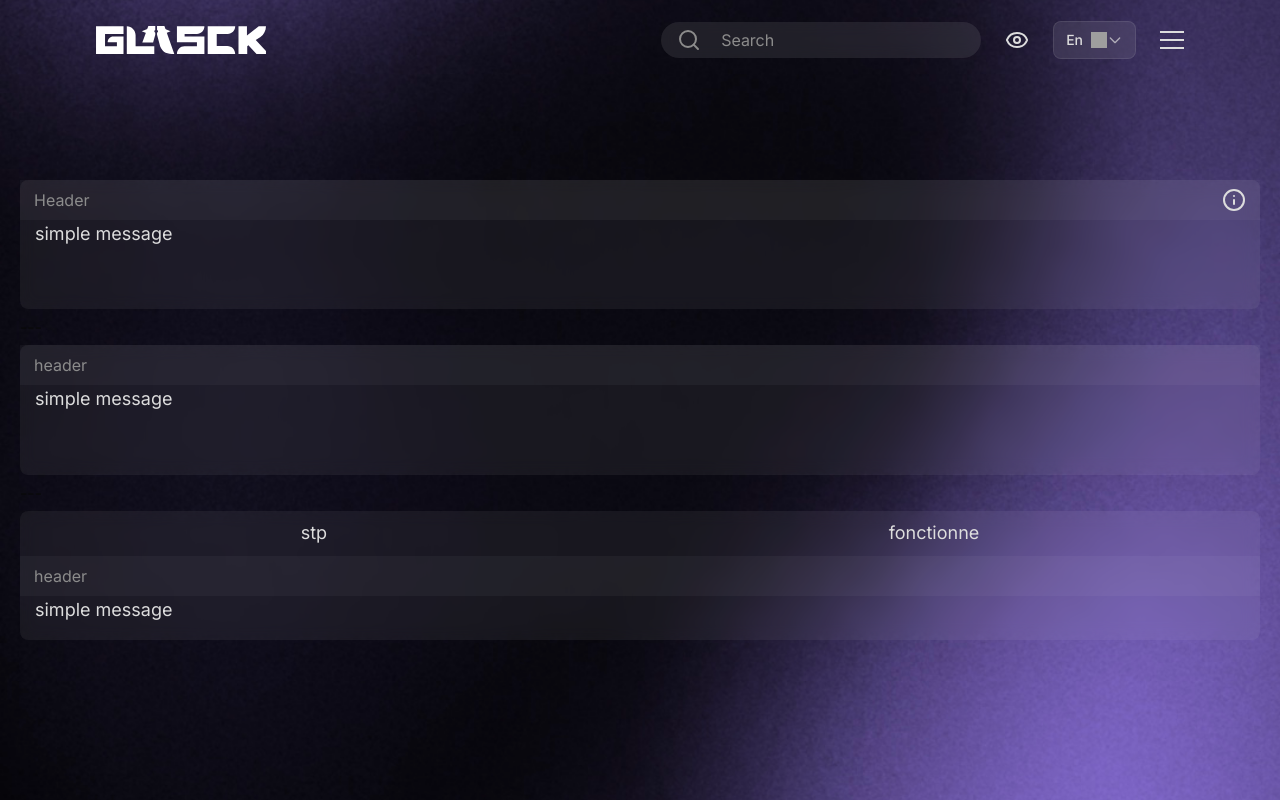
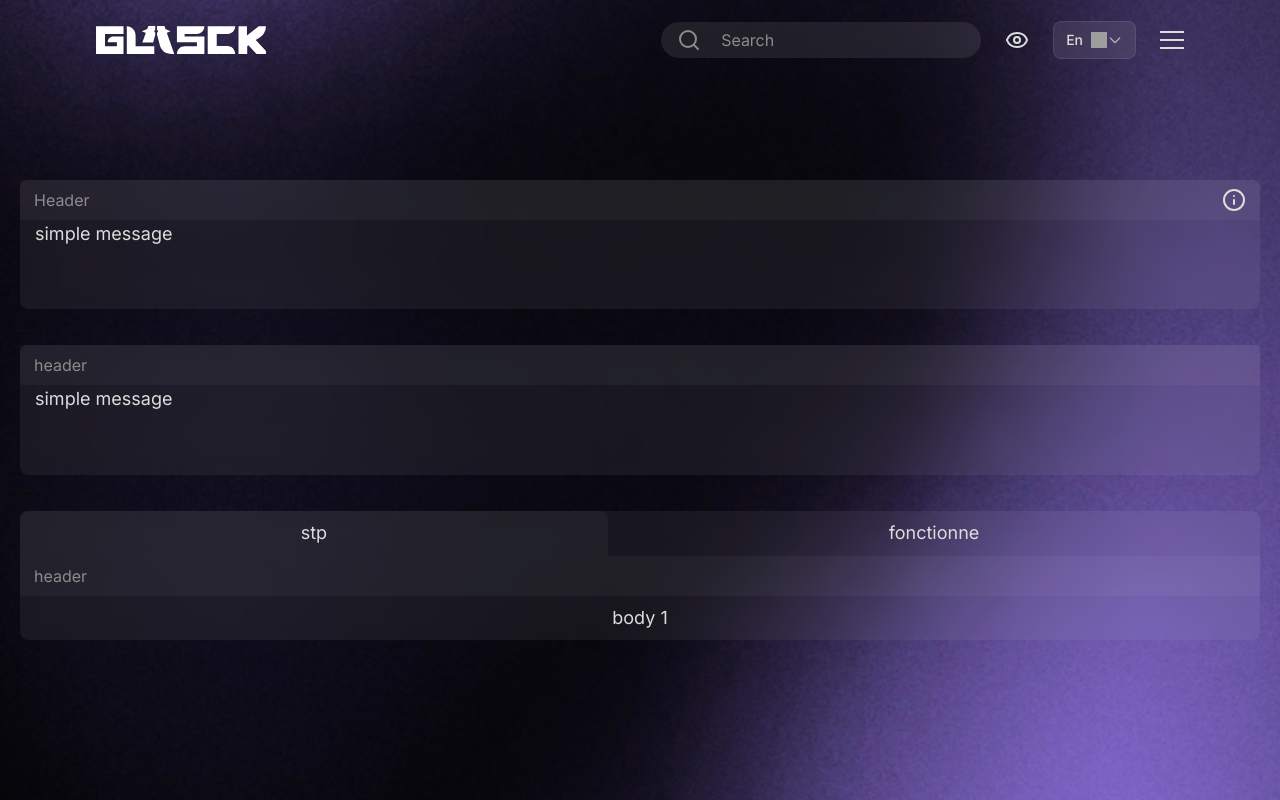
Before and after one commit to Glasck-int/LolWebsite, a Next.js app: page /en in a window 1280 px wide. Built offline with nearby package versions, Linux system fonts and the light colour scheme; grey boxes are pictures that could not be loaded.

Commit message:
add doulble header card no animation

```diff
--- a/package.json
+++ b/package.json
@@ -12,11 +12,13 @@
 		"@radix-ui/react-dropdown-menu": "^2.1.15",
 		"class-variance-authority": "^0.7.1",
 		"clsx": "^2.1.1",
+		"framer-motion": "^12.22.0",
 		"lucide-react": "^0.519.0",
 		"next": "15.3.3",
 		"next-intl": "^4.1.0",
 		"react": "^19.0.0",
 		"react-dom": "^19.0.0",
+		"recharts": "^3.0.2",
 		"shadcn": "^2.7.0",
 		"tailwind-merge": "^3.3.1"
 	},
--- a/src/app/[locale]/page.tsx
+++ b/src/app/[locale]/page.tsx
@@ -8,6 +8,7 @@ import {
     CardDoubleHeader,
     CardDoubleHeaderBot,
     CardDoubleHeaderTop,
+    CardBodyMultiple,
 } from '@/components/ui/card/Card'
 import { SubTitle } from '@/components/ui/text/SubTitle'
 
@@ -50,10 +51,14 @@ export default function Home() {
                         </CardDoubleHeader>
                     </CardHeader>
                     <CardBody>
-                        <p>simple message</p>
+                        <CardBodyMultiple>
+                            <div className="flex justify-center items-center h-full">
+                                <p>body 1</p>
+                            </div>
+                            <p>body 2</p>
+                        </CardBodyMultiple>
                     </CardBody>
                 </Card>
-
             </div>
             <Footer />
         </div>
--- a/src/components/ui/card/Card.tsx
+++ b/src/components/ui/card/Card.tsx
@@ -1,61 +1,30 @@
 'use client'
 
 import { Tooltip, ToolTipBody, ToolTipMessage } from '@/components/ui/Tooltip'
-import React, { useRef, useState, useEffect, ReactNode, useLayoutEffect } from 'react'
+import React, {
+    useRef,
+    useState,
+    useEffect,
+    ReactNode,
+    useLayoutEffect,
+    useContext,
+} from 'react'
+import { createContext } from 'react'
+
+interface CardTabProps {
+    onClick: () => void
+    isActive: boolean
+    children: ReactNode
+}
 
 interface CardProps {
     children: React.ReactNode
     className?: string
 }
 
-interface CardTabProps {
-    children: ReactNode
-    onClick: () => void
-    isActive: boolean
-}
-
 interface CardHeaderProps extends CardSectionProps {
     activeIndex?: number
     setActiveIndex?: (index: number) => void
-    index?: number
-}
-
-function getHeaderTw(bg = true) {
-    let str = 'w-full flex items-center px-[14px] h-full '
-    return bg ? str + 'bg-white-04 ' : str
-}
-
-export const Card = ({ children, className }: CardProps) => {
-    const [activeIndex, setActiveIndex] = useState(0)
-    const headerProps = React.Children.map(children, (child, index) => {
-        if (React.isValidElement(child)){
-            console.log(child.type.toString)
-            if (child.type === CardBody)
-                return child
-            else{
-                console.log(child)
-                return React.cloneElement(
-                    child as React.ReactElement<CardHeaderProps>,
-                    {
-                        activeIndex : activeIndex,
-                        setActiveIndex : setActiveIndex,
-                    }
-                )
-            }
-        }
-        return child
-    })
-
-    return (
-        <div
-            className={
-                'bg-white-06 default-border-radius h-full w-full flex flex-col justify-evenly backdrop-blur ' +
-                className
-            }
-        >
-            {children}
-        </div>
-    )
 }
 
 interface CardSectionProps {
@@ -67,6 +36,41 @@ interface CardToolTip {
     children: React.ReactNode
     info: string
     className?: string
+}
+
+const CardContext = createContext<{
+    activeIndex: number
+    setActiveIndex: (index: number) => void
+} | null>(null)
+
+const useCard = () => {
+    const context = useContext(CardContext)
+    if (!context) {
+        throw new Error('useCard doit être utilisé dans un composant Card')
+    }
+    return context
+}
+
+function getHeaderTw(bg = true) {
+    let str = 'w-full flex items-center px-[14px] h-full '
+    return bg ? str + 'bg-white-04 ' : str
+}
+
+export const Card = ({ children, className }: CardProps) => {
+    const [activeIndex, setActiveIndex] = useState(0)
+
+    return (
+        <CardContext.Provider value={{ activeIndex, setActiveIndex }}>
+            <div
+                className={
+                    'bg-white-06 default-border-radius h-full w-full flex flex-col justify-evenly backdrop-blur ' +
+                    className
+                }
+            >
+                {children}
+            </div>
+        </CardContext.Provider>
+    )
 }
 
 export const CardToolTip = ({ children, className, info }: CardToolTip) => {
@@ -125,6 +129,7 @@ export const CardDoubleHeaderTop = ({
     children,
     className,
 }: CardSectionProps) => {
+    const { activeIndex, setActiveIndex } = useCard()
     return (
         <div
             className={
@@ -136,7 +141,12 @@ export const CardDoubleHeaderTop = ({
             {React.Children.map(children, (child, index) => {
                 if (React.isValidElement(child)) {
                     return (
-                        <CardDOubleHeaderTopDiv>{child}</CardDOubleHeaderTopDiv>
+                        <CardDOubleHeaderTopDiv
+                            onClick={() => setActiveIndex(index)}
+                            isActive={activeIndex == index}
+                        >
+                            {child}
+                        </CardDOubleHeaderTopDiv>
                     )
                 }
                 return <div>ERROR IN CardDoubleHeaderTop</div>
@@ -169,12 +179,7 @@ export const CardDoubleHeaderBot = ({
     return <CardOneHeader className={className}>{children}</CardOneHeader>
 }
 
-export const CardHeader = ({ children, className, activeIndex, setActiveIndex }: CardHeaderProps) => {
-
-    useLayoutEffect(() => {
-        console.log(activeIndex)
-    }, [activeIndex])
-
+export const CardHeader = ({ children, className }: CardSectionProps) => {
     return (
         <div
             className={`w-full default-top-border-radius text-sm color-grey  flex items-center ${
@@ -193,3 +198,34 @@ export const CardBody = ({ children, className }: CardSectionProps) => {
         </div>
     )
 }
+
+export const CardBodyMultiple = ({ children }: CardSectionProps) => {
+    const { activeIndex} = useCard()
+    return (
+        <div className='h-full w-full'>
+            {React.Children.map(children, (child, index) => {
+                if (React.isValidElement(child)) {
+                    if (index == activeIndex){
+                        return (
+                            <CardBodyMultipleDiv>
+                                {child}
+                            </CardBodyMultipleDiv>
+                        )
+                    }
+                    else{
+                        return
+                    }
+                }
+                return <div>ERROR IN CardBodyMultiple</div>
+            })}
+        </div>
+    )
+}
+
+const CardBodyMultipleDiv = ({children}: CardSectionProps)=> {
+    return (
+        <div className='h-full w-full'>
+           {children}
+        </div>
+    )
+}
```
Also changed, not shown: 1 other file (tests, documents, lock files or other folders).
